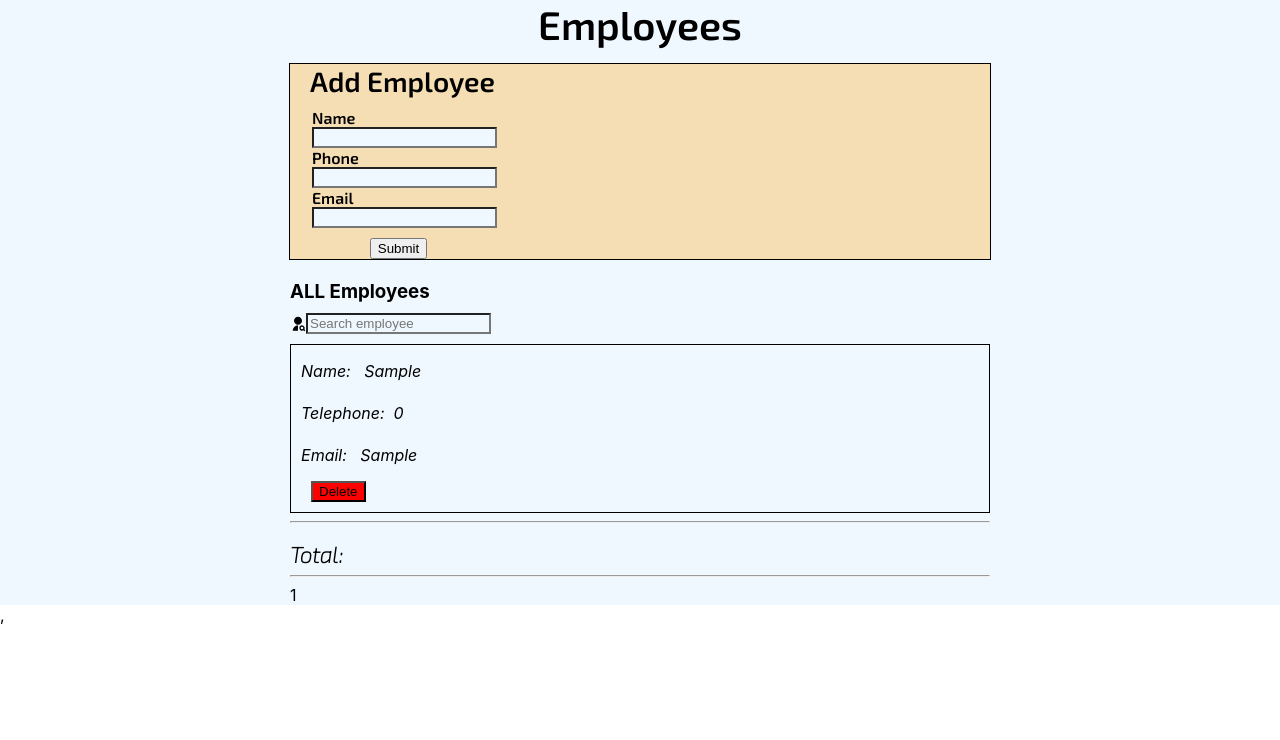
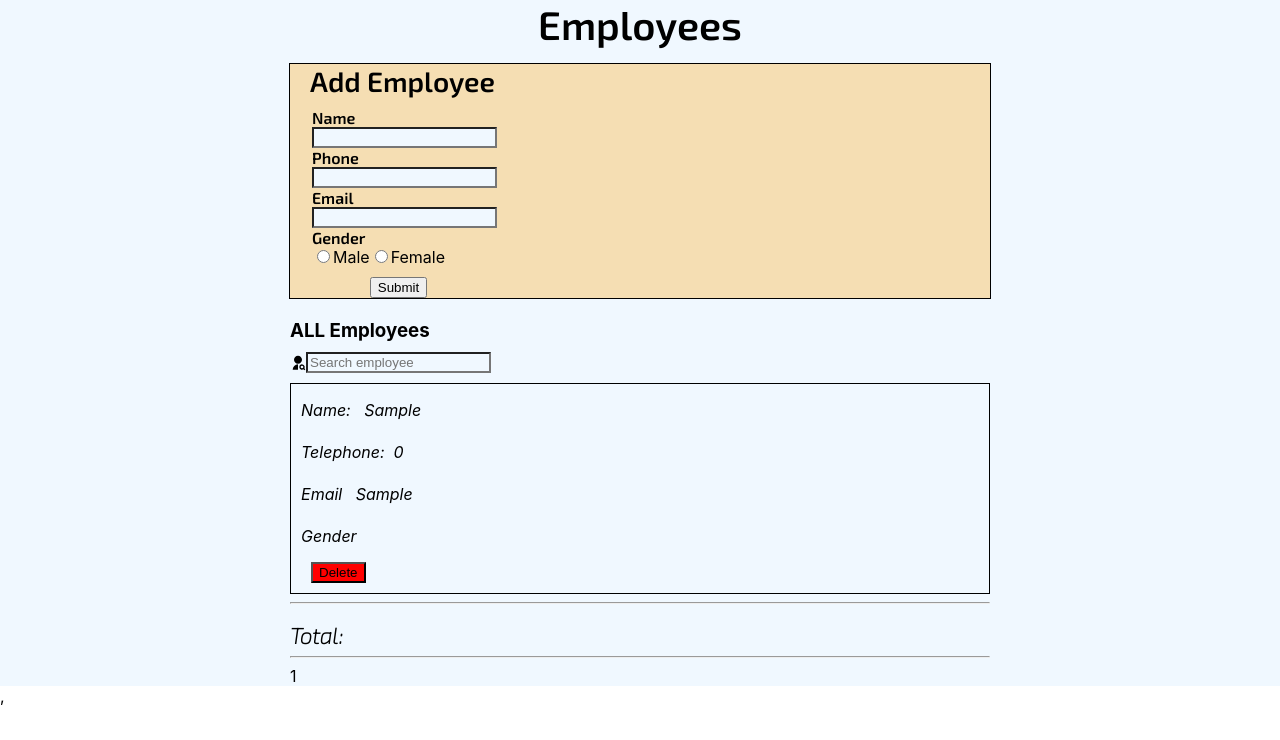
Before and after one commit to dmitruz/hotel-employees, a React (Create React App) app: page / in a window 1280 px wide. Both pictures are taken after typing "Sample", "Sample", "Sample" into the empty fields and a click on the button "Submit". Shown: the top 740 px of the page. Built offline with nearby package versions, Linux system fonts and the light colour scheme.

Commit message:
add gender input

```diff
--- a/src/components/EmployeesForm.js
+++ b/src/components/EmployeesForm.js
@@ -1,14 +1,17 @@
 import './EmployeesForm.scss';
 import { useDispatch, useSelector } from 'react-redux';
 import { changeName, changeNumber, changeEmail, addEmployee } from '../store';
+import { changeGenderMale, changeGenderFemale } from '../store/slices/formSlice';
 
 const EmployeesForm = () => {
   const dispatch = useDispatch();
-  const { name, number, email } = useSelector(state => {
+  const { name, number, email, genderMale, genderFemale } = useSelector(state => {
     return {
       name: state.form.name,
       number: state.form.number,
       email: state.form.email,
+      genderMale: state.form.genderMale,
+      genderFemale: state.form.genderFemale,
     };
   });
 
@@ -25,12 +28,21 @@ const EmployeesForm = () => {
     dispatch(changeEmail(e.target.value));
   };
 
+  const handleGenderMaleChange = e => {
+    dispatch(changeGenderMale(e.target));
+  };
+  const handleGenderFemaleChange = e => {
+    dispatch(changeGenderFemale(e.target));
+  };
+
   const handleSubmit = e => {
     e.preventDefault();
-    dispatch(addEmployee({ name, number, email }));
+    dispatch(addEmployee({ name, number, email, genderMale, genderFemale }));
     dispatch(changeName(''));
     dispatch(changeNumber(''));
     dispatch(changeEmail(''));
+    dispatch(changeGenderMale(''));
+    dispatch(changeGenderFemale(''));
   };
 
   return (
@@ -54,6 +66,24 @@ const EmployeesForm = () => {
               <label className="label">Email</label>
               <input className="input is-expanded" value={email} onChange={handleEmailChange} />
             </div>
+            <div className="field__gender">
+              <label className="label">Gender</label>
+              <input
+                type="radio"
+                name="Male"
+                value={genderMale}
+                onChange={handleGenderMaleChange}
+              />
+              Male
+              <input
+                checked={false}
+                type="radio"
+                name="female"
+                value={genderFemale}
+                onChange={handleGenderFemaleChange}
+              />
+              Female
+            </div>
           </div>
           <div className="form__submit-btn">
             <button className="button is-link">Submit</button>
--- a/src/components/EmployeesForm.scss
+++ b/src/components/EmployeesForm.scss
@@ -52,6 +52,10 @@
     flex-direction: column;
     align-items:flex-start;
 }
+
+.field__gender {
+    display:block;
+}
 .form__submit-btn {
     display: flex;
     flex-direction: column;
--- a/src/components/EmployeesList.js
+++ b/src/components/EmployeesList.js
@@ -26,7 +26,8 @@ const EmployeesList = () => {
       <div key={employee.id} className={`panel ${bold && 'bold'}`}>
         <p className="employee__data"> Name: &nbsp; {employee.name}</p>
         <p className="employee__data">Telephone: &nbsp;{employee.number}</p>
-        <p className="employee__data">Email: &nbsp; {employee.email}</p>
+        <p className="employee__data">Email &nbsp; {employee.email}</p>
+        <p className="employee__data">Gender</p>
         <button className="button__delete" onClick={() => handleEmployeeDelete(employee)}>
           Delete
         </button>
--- a/src/store/slices/employeesSlice.js
+++ b/src/store/slices/employeesSlice.js
@@ -15,6 +15,7 @@ const EmployeesSlice = createSlice({
         name: action.payload.name,
         number: action.payload.number,
         email: action.payload.email,
+        gender: action.payload.gender,
         id: nanoid(),
       });
     },
--- a/src/store/slices/formSlice.js
+++ b/src/store/slices/formSlice.js
@@ -7,6 +7,8 @@ const formSlice = createSlice({
     name: '',
     number: '',
     email: '',
+    genderMale: 'male',
+    genderFemale: 'female',
   },
   reducers: {
     changeName(state, action) {
@@ -18,15 +20,24 @@ const formSlice = createSlice({
     changeEmail(state, action) {
       state.email = action.payload;
     },
+    changeGenderMale(state, action) {
+      state.genderMale = action.payload;
+    },
+    changeGenderFemale(state, action) {
+      state.genderFemale = action.payload;
+    },
   },
   extraReducers(builder) {
     builder.addCase(addEmployee, (state, action) => {
       state.name = '';
       state.number = '';
       state.email = '';
+      state.genderMale = '';
+      state.genderFemale = '';
     });
   },
 });
 
-export const { changeName, changeNumber, changeEmail } = formSlice.actions;
+export const { changeName, changeNumber, changeEmail, changeGenderMale, changeGenderFemale } =
+  formSlice.actions;
 export const formReducer = formSlice.reducer;
```
